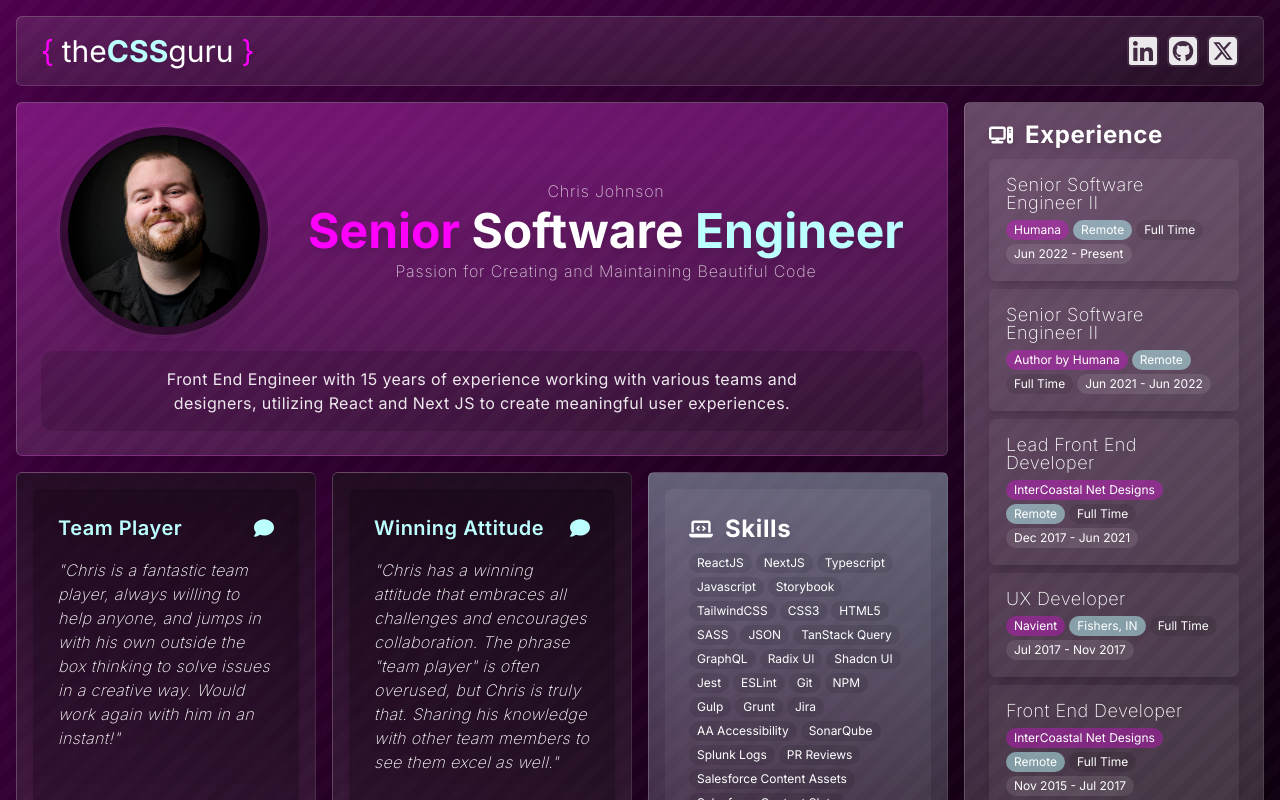
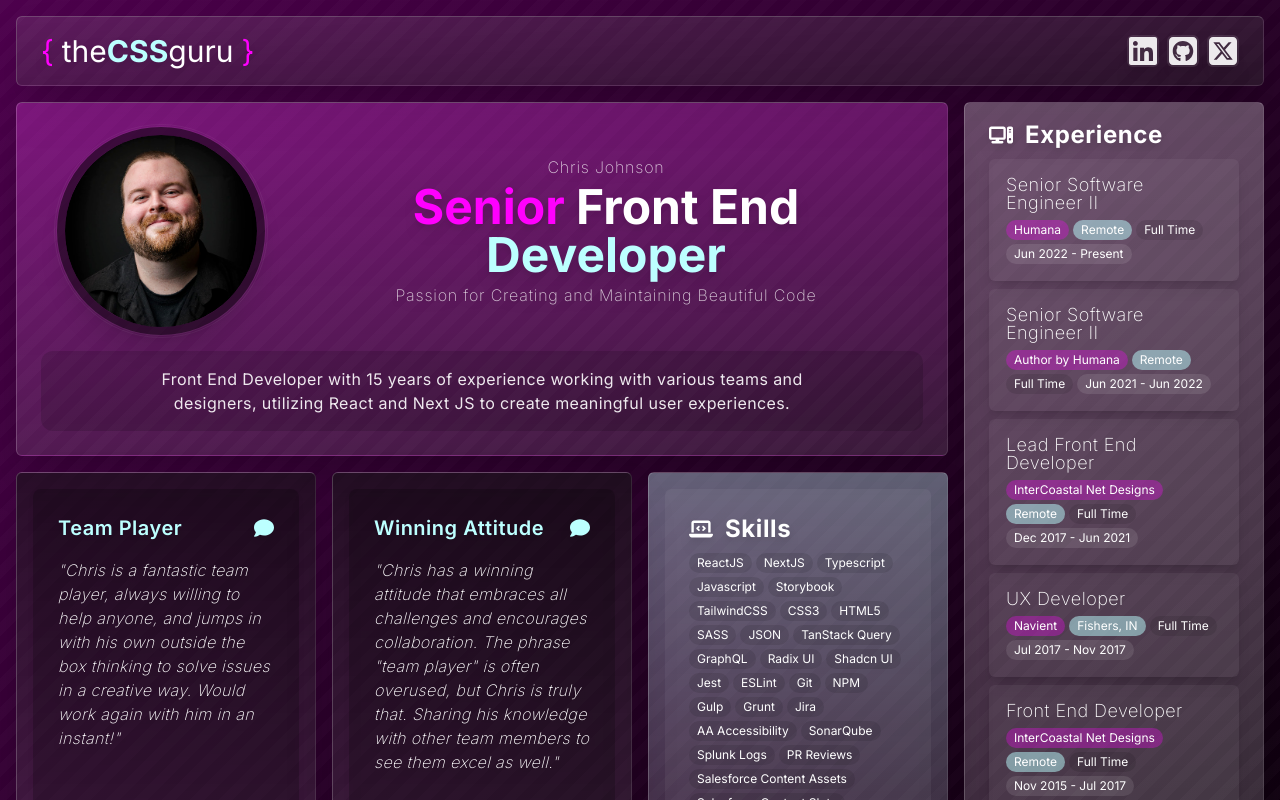
Before and after one commit to theCSSguru/thecssguru-2024, a Next.js app: page / in a window 1280 px wide. Shown: the top 800 px of the page. Built offline with nearby package versions, Linux system fonts and the light colour scheme.

Commit message:
core: updated engineer to developer

```diff
--- a/src/@/components/Layout/Sections/Intro.tsx
+++ b/src/@/components/Layout/Sections/Intro.tsx
@@ -25,8 +25,8 @@ export const Intro = () => {
               </span>
               <span className="text-3xl font-bold sm:text-4xl lg:text-5xl">
                 <span className="text-brand-primary">Senior </span>
-                <span>Software </span>
-                <span className="text-brand-secondary">Engineer</span>
+                <span>Front End </span>
+                <span className="text-brand-secondary">Developer</span>
               </span>
               <span className="text-balance text-base font-extralight tracking-wider opacity-75">
                 Passion for Creating and Maintaining Beautiful Code
@@ -35,7 +35,7 @@ export const Intro = () => {
           </div>
         </div>
         <div className="text-balance rounded-xl bg-black/15 px-6 py-4 text-center text-base tracking-wide opacity-90 xl:col-span-4">
-          Front End Engineer with 15 years of experience working with various
+          Front End Developer with 15 years of experience working with various
           teams and designers, utilizing React and Next JS to create meaningful
           user experiences.
         </div>
--- a/src/app/layout.tsx
+++ b/src/app/layout.tsx
@@ -10,8 +10,8 @@ const inter = Inter({
 
 // Meta Data
 export const metadata = {
-  title: 'theCSSguru | Senior Software Engineer',
-  description: 'theCSSguru | Senior Software Engineer',
+  title: 'theCSSguru | Senior Front End Developer',
+  description: 'theCSSguru | Senior Front End Developer',
   icons: [{ rel: 'icon', url: '/favicon.ico' }],
 };
 
@@ -31,7 +31,7 @@ export default function RootLayout({
           inter.variable,
         )}
       >
-        <div className="bg-brand-stripes min-h-screen">{children}</div>
+        <div className="min-h-screen bg-brand-stripes">{children}</div>
       </body>
     </html>
   );
```
